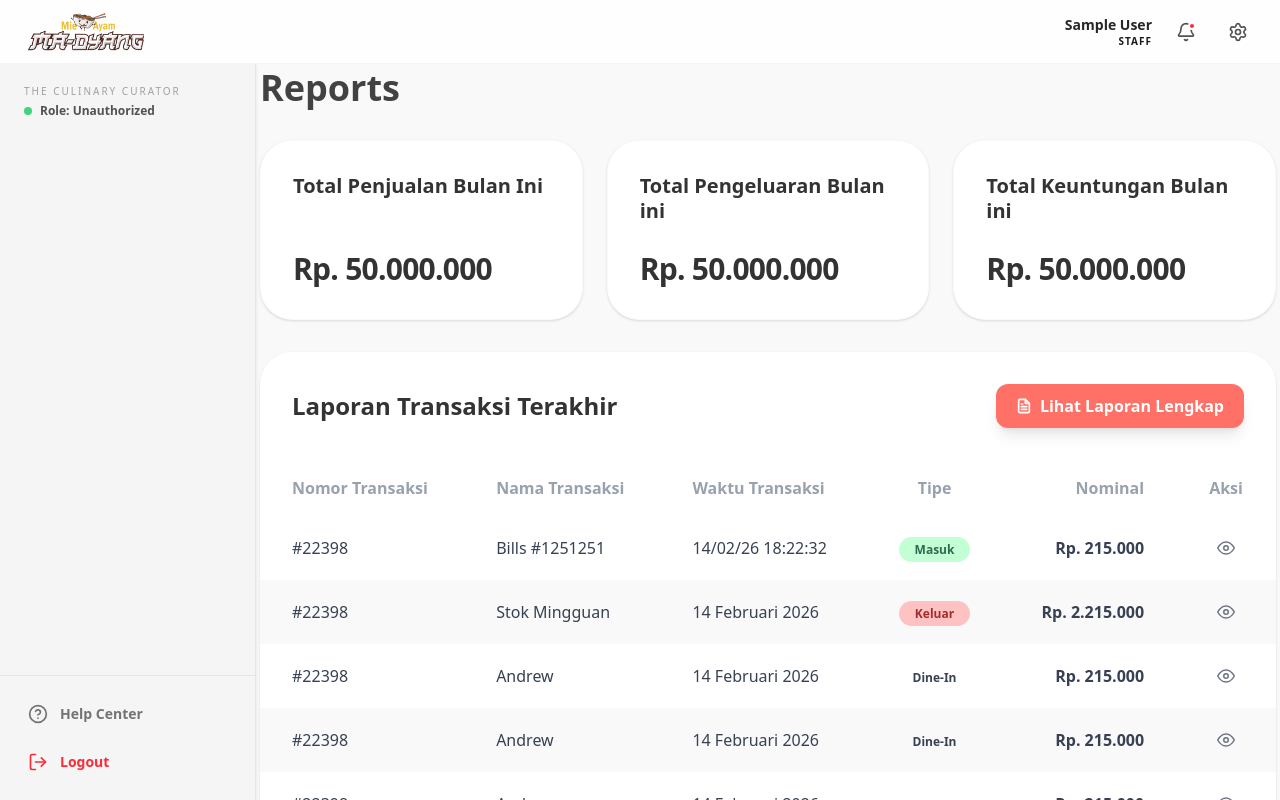
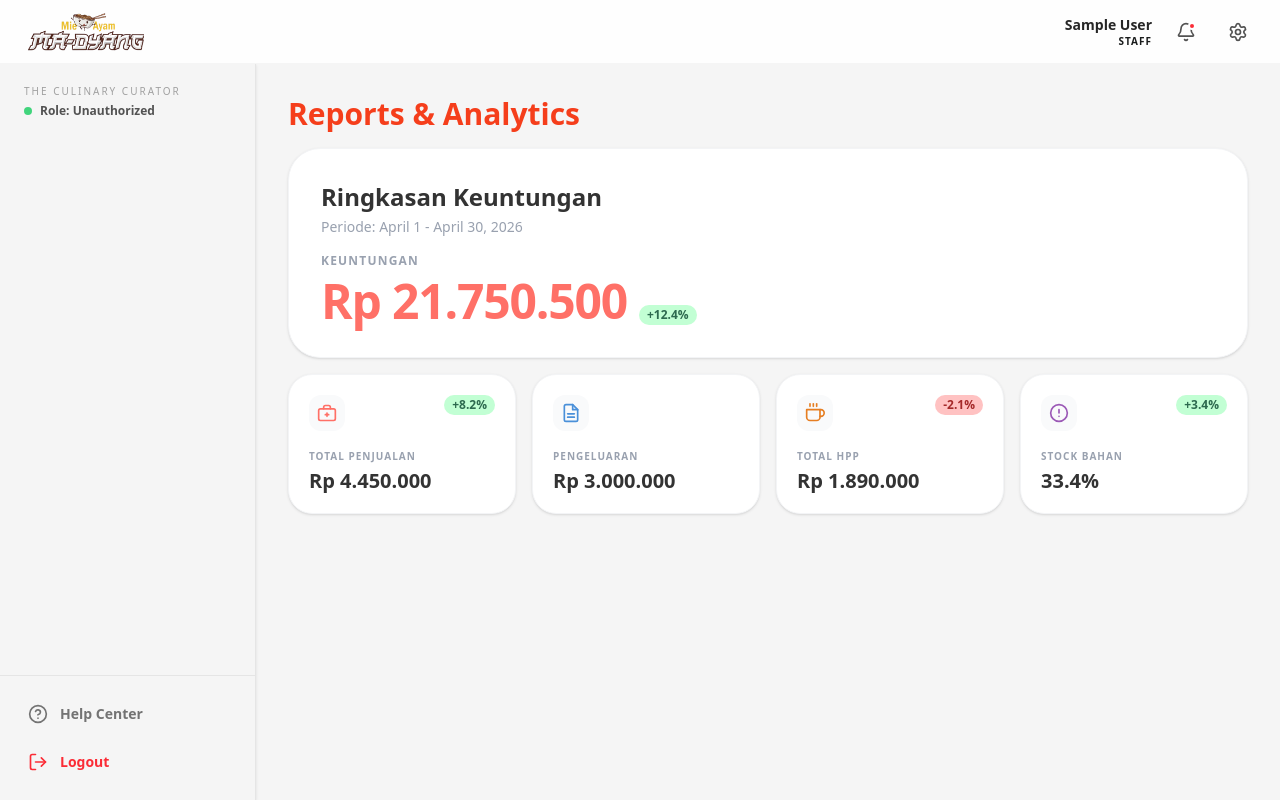
Before and after one commit to kaka166/PT3_Mie_Madyang, a Next.js app in the folder frontend/: page /reports in a window 1280 px wide. Built offline with nearby package versions, Linux system fonts and the light colour scheme; sample sign-in values are in the browser's storage.

Commit message:
fixing bug unscrollable penjualan, and fixing stock bahan size page, changing reports dashboard

```diff
--- a/frontend/app/(dashboard)/reports/page.tsx
+++ b/frontend/app/(dashboard)/reports/page.tsx
@@ -3,97 +3,127 @@
 import React from 'react';
 
 // --- Icons ---
-const EyeIcon = () => (
-  <svg xmlns="http://www.w3.org/2000/svg" width="18" height="18" viewBox="0 0 24 24" fill="none" stroke="currentColor" strokeWidth="2" strokeLinecap="round" strokeLinejoin="round" className="text-gray-500 cursor-pointer hover:text-gray-700">
-    <path d="M1 12s4-8 11-8 11 8 11 8-4 8-11 8-11-8-11-8z" /><circle cx="12" cy="12" r="3" />
+const SalesIcon = () => (
+  <svg xmlns="http://www.w3.org/2000/svg" width="20" height="20" viewBox="0 0 24 24" fill="none" stroke="#FF7067" strokeWidth="2" strokeLinecap="round" strokeLinejoin="round">
+    <rect x="2" y="7" width="20" height="14" rx="2" /><path d="M16 7V5a2 2 0 0 0-2-2h-4a2 2 0 0 0-2 2v2" /><line x1="12" y1="12" x2="12" y2="16" /><line x1="10" y1="14" x2="14" y2="14" />
   </svg>
 );
 
-const FileTextIcon = () => (
-  <svg xmlns="http://www.w3.org/2000/svg" width="16" height="16" viewBox="0 0 24 24" fill="none" stroke="currentColor" strokeWidth="2.5" strokeLinecap="round" strokeLinejoin="round" className="mr-2">
-    <path d="M14 2H6a2 2 0 0 0-2 2v16a2 2 0 0 0 2 2h12a2 2 0 0 0 2-2V8z" /><polyline points="14 2 14 8 20 8" /><line x1="16" y1="13" x2="8" y2="13" /><line x1="16" y1="17" x2="8" y2="17" /><polyline points="10 9 9 9 8 9" />
+const ExpenseIcon = () => (
+  <svg xmlns="http://www.w3.org/2000/svg" width="20" height="20" viewBox="0 0 24 24" fill="none" stroke="#4A90D9" strokeWidth="2" strokeLinecap="round" strokeLinejoin="round">
+    <path d="M14 2H6a2 2 0 0 0-2 2v16a2 2 0 0 0 2 2h12a2 2 0 0 0 2-2V8z" /><polyline points="14 2 14 8 20 8" /><line x1="16" y1="13" x2="8" y2="13" /><line x1="16" y1="17" x2="8" y2="17" />
   </svg>
 );
 
-// --- DATA DUMMY NYA DISINI YA MAS MAS BACKEDN ---
-const transactions = [
-  { id: '#22398', name: 'Bills #1251251', time: '14/02/26 18:22:32', type: 'Masuk', amount: 'Rp. 215.000' },
-  { id: '#22398', name: 'Stok Mingguan', time: '14 Februari 2026', type: 'Keluar', amount: 'Rp. 2.215.000' },
-  { id: '#22398', name: 'Andrew', time: '14 Februari 2026', type: 'Dine-In', amount: 'Rp. 215.000' },
-  { id: '#22398', name: 'Andrew', time: '14 Februari 2026', type: 'Dine-In', amount: 'Rp. 215.000' },
-  { id: '#22398', name: 'Andrew', time: '14 Februari 2026', type: 'Dine-In', amount: 'Rp. 215.000' },
+const HppIcon = () => (
+  <svg xmlns="http://www.w3.org/2000/svg" width="20" height="20" viewBox="0 0 24 24" fill="none" stroke="#E67E22" strokeWidth="2" strokeLinecap="round" strokeLinejoin="round">
+    <path d="M18 8h1a4 4 0 0 1 0 8h-1" /><path d="M2 8h16v9a4 4 0 0 1-4 4H6a4 4 0 0 1-4-4V8z" /><line x1="6" y1="1" x2="6" y2="4" /><line x1="10" y1="1" x2="10" y2="4" /><line x1="14" y1="1" x2="14" y2="4" />
+  </svg>
+);
+
+const StockIcon = () => (
+  <svg xmlns="http://www.w3.org/2000/svg" width="20" height="20" viewBox="0 0 24 24" fill="none" stroke="#9B59B6" strokeWidth="2" strokeLinecap="round" strokeLinejoin="round">
+    <circle cx="12" cy="12" r="10" /><line x1="12" y1="8" x2="12" y2="12" /><line x1="12" y1="16" x2="12.01" y2="16" />
+  </svg>
+);
+
+// --- Badge komponen untuk perubahan persen ---
+const ChangeBadge = ({ value }: { value: string }) => {
+  const isPositive = value.startsWith('+');
+  const isNegative = value.startsWith('-');
+  return (
+    <span
+      className="text-xs font-bold px-2 py-0.5 rounded-full"
+      style={{
+        backgroundColor: isPositive ? '#C2FFD4' : isNegative ? '#FFC2C2' : '#E9E9E9',
+        color: isPositive ? '#2D6A4F' : isNegative ? '#A52A2A' : '#555',
+      }}
+    >
+      {value}
+    </span>
+  );
+};
+
+// --- DATA ---
+const summaryData = {
+  title: 'Ringkasan Keuntungan',
+  period: 'April 1 - April 30, 2026',
+  profitLabel: 'KEUNTUNGAN',
+  profit: 'Rp 21.750.500',
+  change: '+12.4%',
+};
+
+const statCards = [
+  {
+    icon: <SalesIcon />,
+    label: 'TOTAL PENJUALAN',
+    value: 'Rp 4.450.000',
+    change: '+8.2%',
+  },
+  {
+    icon: <ExpenseIcon />,
+    label: 'PENGELUARAN',
+    value: 'Rp 3.000.000',
+    change: null,
+  },
+  {
+    icon: <HppIcon />,
+    label: 'TOTAL HPP',
+    value: 'Rp 1.890.000',
+    change: '-2.1%',
+  },
+  {
+    icon: <StockIcon />,
+    label: 'STOCK BAHAN',
+    value: '33.4%',
+    change: '+3.4%',
+  },
 ];
 
-export default function ReportsPage() {
+export default function ReportsAnalyticsPage() {
   return (
-    // [KOMENTAR] DITAMBAHKAN bg-neutral-100 dan p-8 AGAR JARAK TEPI KONSISTEN DENGAN HALAMAN LAIN
-    <div className="min-h-screen bg-neutral-0 p-1 font-sans">
-      <div className="max-w-7xl mx-auto space-y-8">
+    <div className="min-h-screen bg-neutral-100 p-8 font-sans">
+      <div className="max-w-1xl mx-auto space-y-4">
 
-        {/* --- Title --- */}
-        <h1 className="text-4xl font-bold text-[#424242]">Reports</h1>
+        {/* --- Header Title --- */}
+        <h1 className="text-3xl font-bold text-[#F53E1B]">Reports &amp; Analytics</h1>
 
-        {/* --- Summary Cards --- */}
-        <div className="grid grid-cols-1 md:grid-cols-3 gap-6">
-          {[
-            { label: 'Total Penjualan Bulan Ini', value: 'Rp. 50.000.000' },
-            { label: 'Total Pengeluaran Bulan ini', value: 'Rp. 50.000.000' },
-            { label: 'Total Keuntungan Bulan ini', value: 'Rp. 50.000.000' },
-          ].map((card, idx) => (
-            <div key={idx} className="bg-white p-8 rounded-[2rem] shadow-sm border border-gray-50 min-h-[180px] flex flex-col justify-between">
-              <p className="text-xl font-bold text-[#333] leading-tight">{card.label}</p>
-              <p className="text-3xl font-extrabold text-[#333] tracking-tight">{card.value}</p>
+        {/* --- Ringkasan Keuntungan Card --- */}
+        <div className="bg-white rounded-[2rem] border border-gray-100 shadow-sm p-8">
+          <div className="mb-4">
+            <h2 className="text-2xl font-bold text-[#333]">{summaryData.title}</h2>
+            <p className="text-sm text-gray-400 mt-1">Periode: {summaryData.period}</p>
+          </div>
+          <p className="text-xs font-semibold text-gray-400 uppercase tracking-widest mb-2">
+            {summaryData.profitLabel}
+          </p>
+          <div className="flex items-baseline gap-3">
+            <span className="text-5xl font-extrabold text-[#FF7067] tracking-tight">
+              {summaryData.profit}
+            </span>
+            <ChangeBadge value={summaryData.change} />
+          </div>
+        </div>
+
+        {/* --- Stat Cards Grid --- */}
+        <div className="grid grid-cols-2 md:grid-cols-4 gap-4">
+          {statCards.map((card, idx) => (
+            <div
+              key={idx}
+              className="bg-white rounded-[1.5rem] border border-gray-100 shadow-sm p-5 flex flex-col justify-between min-h-[140px]"
+            >
+              <div className="flex items-start justify-between">
+                <div className="p-2 bg-gray-50 rounded-xl">{card.icon}</div>
+                {card.change && <ChangeBadge value={card.change} />}
+              </div>
+              <div className="mt-4">
+                <p className="text-[10px] font-bold text-gray-400 uppercase tracking-widest mb-1">
+                  {card.label}
+                </p>
+                <p className="text-xl font-extrabold text-[#333] leading-tight">{card.value}</p>
+              </div>
             </div>
           ))}
-        </div>
-
-        {/* --- Transaction Table --- */}
-        <div className="bg-white rounded-[2rem] shadow-sm overflow-hidden">
-          <div className="p-8 flex justify-between items-center">
-            <h2 className="text-2xl font-bold text-[#333]">Laporan Transaksi Terakhir</h2>
-            <button className="flex items-center bg-[#FF7067] text-white px-5 py-2.5 rounded-xl font-semibold shadow-lg hover:bg-[#ff5c52] transition-all">
-              <FileTextIcon />
-              Lihat Laporan Lengkap
-            </button>
-          </div>
-          <div className="overflow-x-auto">
-            <table className="w-full text-left border-collapse">
-              <thead>
-                <tr className="text-gray-400 font-medium">
-                  <th className="px-8 py-4 font-semibold">Nomor Transaksi</th>
-                  <th className="px-8 py-4 font-semibold">Nama Transaksi</th>
-                  <th className="px-8 py-4 font-semibold">Waktu Transaksi</th>
-                  <th className="px-8 py-4 font-semibold text-center">Tipe</th>
-                  <th className="px-8 py-4 font-semibold text-right">Nominal</th>
-                  <th className="px-8 py-4 font-semibold text-center">Aksi</th>
-                </tr>
-              </thead>
-              <tbody>
-                {transactions.map((tx, idx) => (
-                  <tr key={idx} className={idx % 2 === 1 ? 'bg-[#F9F9F9]' : 'bg-white'}>
-                    <td className="px-8 py-5 text-gray-700 font-medium">{tx.id}</td>
-                    <td className="px-8 py-5 text-gray-700 font-medium">{tx.name}</td>
-                    <td className="px-8 py-5 text-gray-700 font-medium">{tx.time}</td>
-                    <td className="px-8 py-5 text-center">
-                      <span className={`px-4 py-1 rounded-full text-xs font-bold ${
-                        tx.type === 'Masuk' ? 'bg-[#C2FFD4] text-[#2D6A4F]' :
-                        tx.type === 'Keluar' ? 'bg-[#FFC2C2] text-[#A52A2A]' :
-                        'text-gray-700'
-                      }`}>
-                        {tx.type}
-                      </span>
-                    </td>
-                    <td className="px-8 py-5 text-right font-bold text-gray-700">{tx.amount}</td>
-                    <td className="px-8 py-5 text-center">
-                      <div className="flex justify-center">
-                        <EyeIcon />
-                      </div>
-                    </td>
-                  </tr>
-                ))}
-              </tbody>
-            </table>
-          </div>
         </div>
 
       </div>
--- a/frontend/app/(dashboard)/reports/penjualan/page.tsx
+++ b/frontend/app/(dashboard)/reports/penjualan/page.tsx
@@ -31,7 +31,7 @@ const detailTableData = Array(5).fill({
 export default function LaporanPenjualan() {
   return (
     // Asumsi ada padding dari layout utama, bg-neutral-100 untuk background keseluruhan
-    <div className="min-h-screen bg-neutral-0 p-8 font-sans">
+    <div className="h-full overflow-y-auto bg-neutral-0 p-8 font-sans">
 
       {/* Header Section */}
       <div className="mb-8">
--- a/frontend/app/(dashboard)/reports/stock-bahan/page.tsx
+++ b/frontend/app/(dashboard)/reports/stock-bahan/page.tsx
@@ -31,10 +31,10 @@ export default function StockBahanPage() {
   const filterOptions = ['Penyesuaian', 'Re Stock', 'Produksi'];
 
   return (
-    <div className="min-h-screen bg-gray-100 p-6 font-sans text-gray-800">
+    <div className="min-h-screen bg-neutral-0 p-8 font-sans">
       {/* Header */}
       <div className="mb-6">
-        <h1 className="text-2xl font-bold text-gray-900">Laporan Stock Bahan</h1>
+        <h1 className="text-3xl font-bold text-gray-900 mb-1">Laporan Stock Bahan</h1>
         <p className="text-gray-500 text-sm">Real-time Finance Tracking</p>
       </div>
 
```
